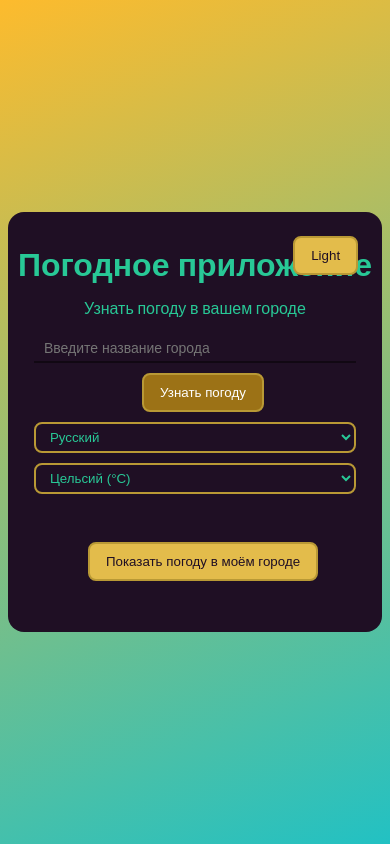
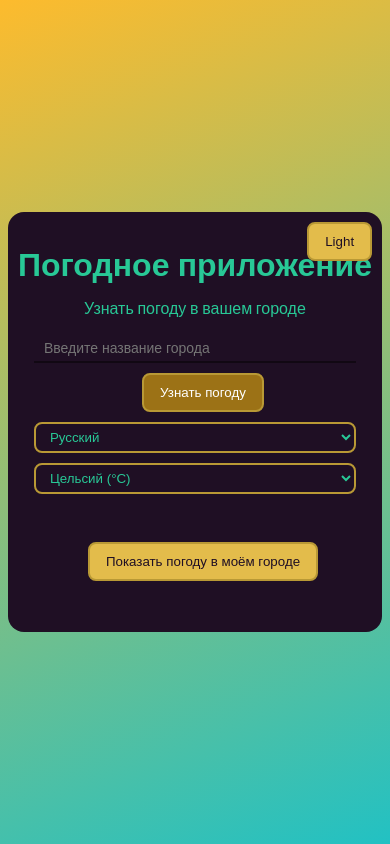
Before and after one commit to 7Hunter7/Weather_App, a Vue app: page / in a window 390 px wide. Built offline with nearby package versions, Linux system fonts and the light colour scheme.

Commit message:
Updated 'main.css' - Added styles 'theme-switcher' for max-width: 768px

```diff
--- a/src/assets/main.css
+++ b/src/assets/main.css
@@ -109,4 +109,8 @@ body {
     --indents-big: 1.25rem;
     --indents-biggest: 1.5rem;
   }
+  .theme-switcher {
+    top: var(--indents-small);
+    right: var(--indents-small);
+  }
 }
```
